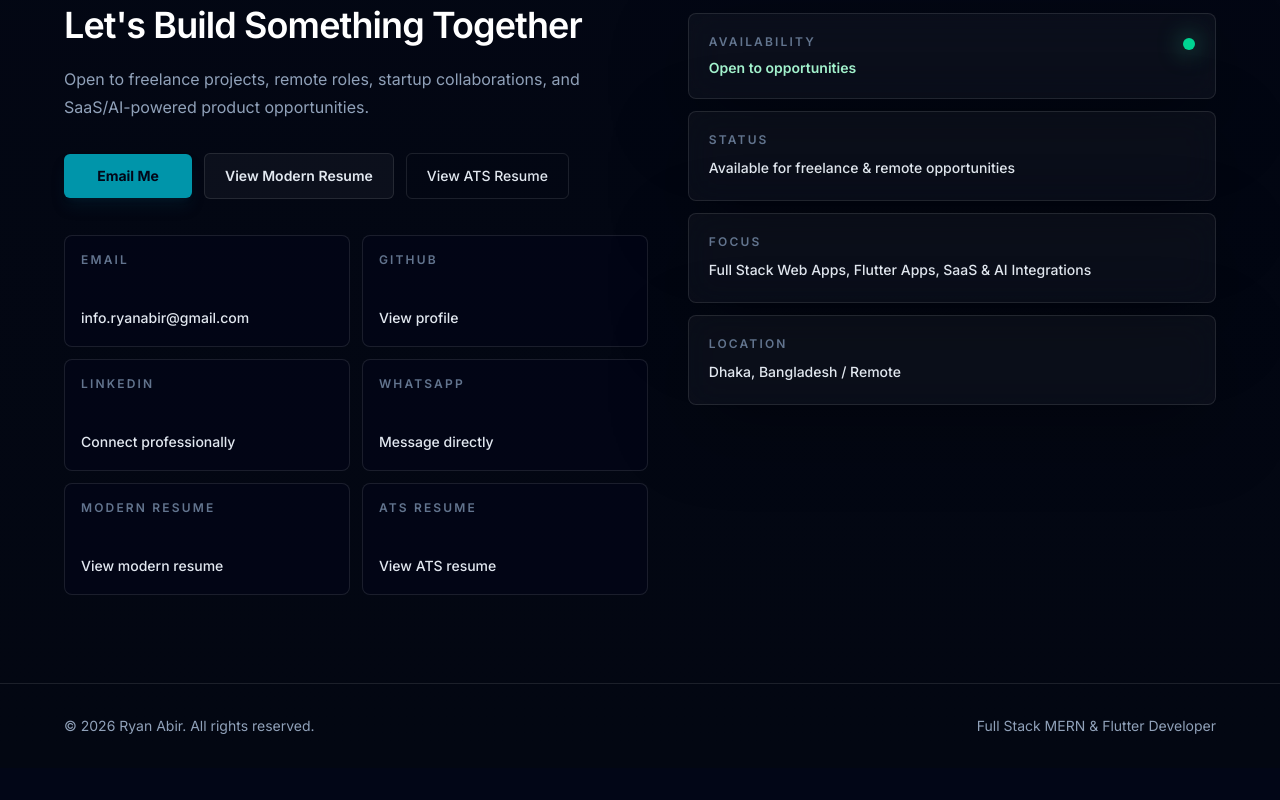
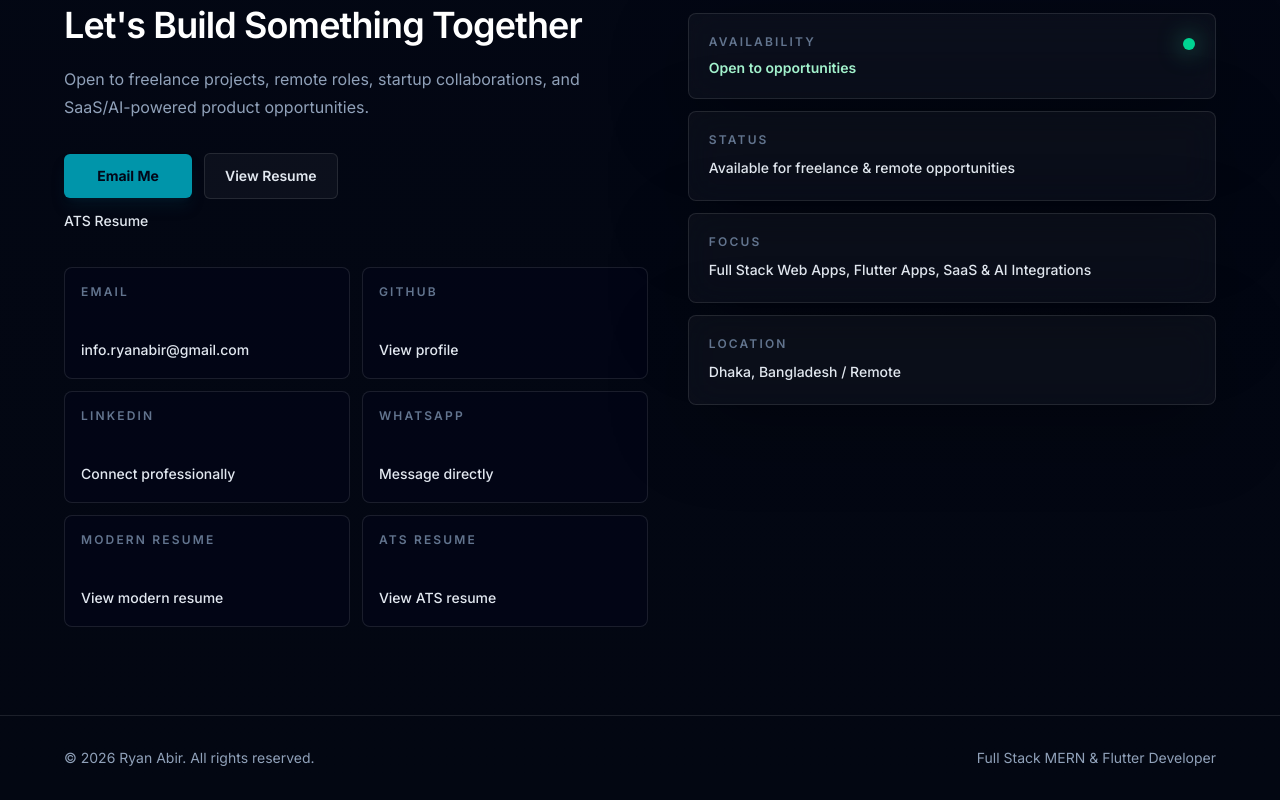
Before and after one commit to RyanAbir/RyanAbirPortfolio, a Next.js app: page / in a window 1280 px wide. Shown: the part 4436-5236 px from the top of the page. Before the commit the page ends 5204 px from the top, so only its background shows below. Built offline with nearby package versions, Linux system fonts and the light colour scheme.

Commit message:
Improve resume CTA hierarchy

```diff
--- a/components/Contact.tsx
+++ b/components/Contact.tsx
@@ -78,7 +78,8 @@ export default function Contact() {
             and SaaS/AI-powered product opportunities.
           </p>
 
-          <div className="mt-8 flex flex-col gap-3 sm:flex-row sm:flex-wrap sm:items-center">
+          <div className="mt-8 flex flex-col items-start gap-3">
+            <div className="flex w-full flex-col gap-3 sm:w-auto sm:flex-row sm:flex-wrap sm:items-center">
               <a
                 aria-label="Email Ryan Abir"
                 className="btn-primary px-5 py-3 shadow-lg shadow-cyan-950/30 sm:min-w-32"
@@ -87,22 +88,23 @@ export default function Contact() {
                 Email Me
               </a>
               <a
-              aria-label="View Ryan Abir modern resume"
+                aria-label="View Ryan Abir resume"
                 className="inline-flex items-center justify-center rounded-md border border-white/10 bg-white/[0.04] px-5 py-3 text-sm font-semibold text-white transition hover:border-cyan-300/40 hover:bg-white/[0.07]"
                 href={RESUME_URL}
                 rel="noopener noreferrer"
                 target="_blank"
               >
-              View Modern Resume
+                View Resume
               </a>
+            </div>
             <a
               aria-label="View Ryan Abir ATS resume"
-              className="inline-flex items-center justify-center rounded-md border border-white/10 px-5 py-3 text-sm font-medium text-slate-300 transition hover:border-cyan-300/40 hover:bg-white/[0.04] hover:text-white"
+              className="text-sm font-medium text-slate-500 transition hover:text-cyan-200"
               href={ATS_RESUME_URL}
               rel="noopener noreferrer"
               target="_blank"
             >
-              View ATS Resume
+              ATS Resume
             </a>
           </div>
 
```
Lines whose indentation alone changed are shown as unchanged.
